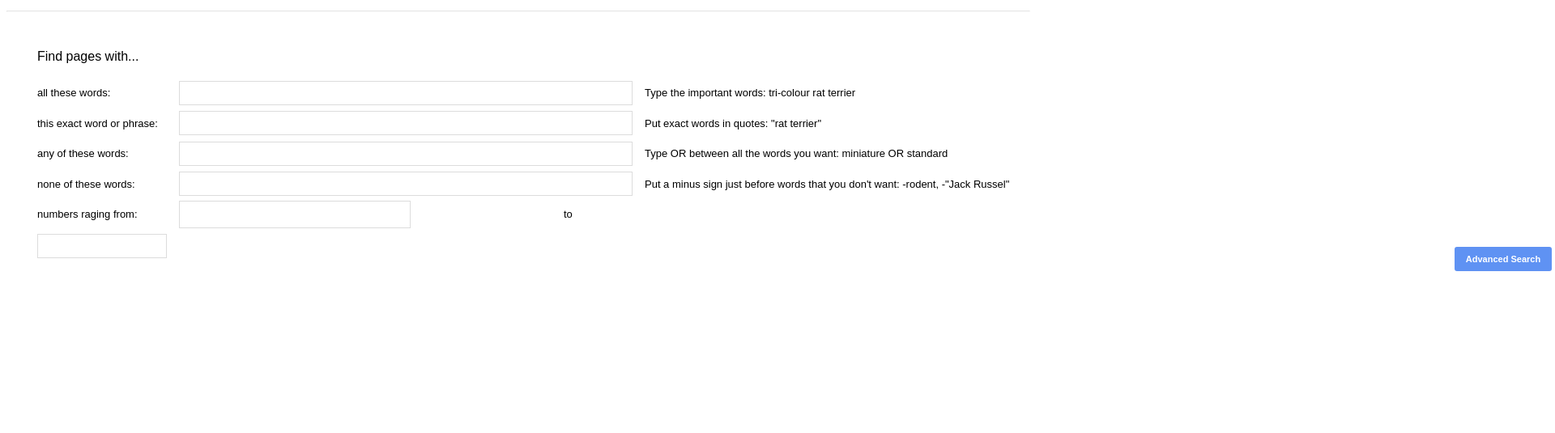
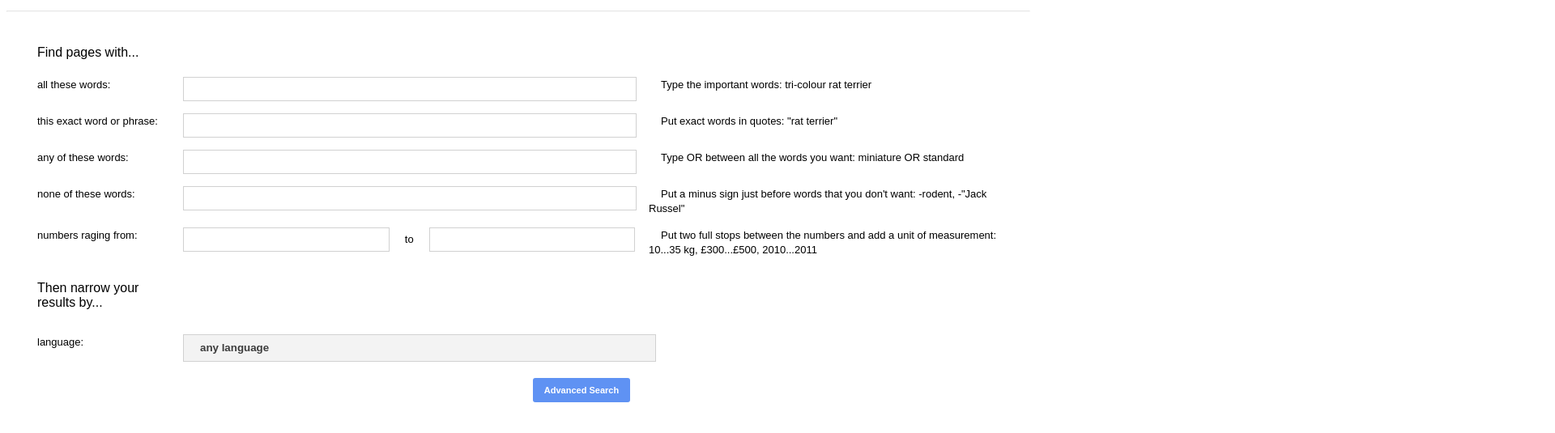
Before and after one commit to medina325/cs50-web-project-0, a plain HTML site: page google_advanced_search.html in a window 1280 px wide. Shown: the part 121-656 px from the top of the page at 81% size, 1920 px wide, since content can reach past the window. Drawn offline with Linux system fonts and the light colour scheme.

Commit message:
Still working on the advanced search layout

```diff
--- a/google_advanced_search.html
+++ b/google_advanced_search.html
@@ -19,34 +19,33 @@
 
         <!-- I find it curious the names of classes and ids that actual web pages use (including google), so in this case
         FPW stands for Find Pages With-->
-        <p id="FPW">
-            Find pages with...
-        </p>
+
+        <h1 class="FPW">Find pages with...</h1>
 
         <!-- I don't really like the way this is being organized
         but let's see what's gonna happen -->
         <form id="adv_form_grid" action="https://www.google.com/search">
-            <div class="adv_grid_item">
+            <div>
                 <label class="adv_label">all these words:</label>
             </div>
-            <div class="adv_grid_item">
+            <div>
                 <input class="adv_input" type="search" name="as_q">
             </div>
-            <div class="adv_grid_item">
+            <div>
                 <label class="adv_label">Type the important words: tri-colour rat terrier</label><br>
             </div>
 
-            <div class="adv_grid_item">
+            <div>
                 <label class="adv_label">this exact word or phrase:</label>
             </div>
-            <div class="adv_grid_item">
+            <div>
                 <input class="adv_input" type="search" name="as_epq">
             </div>
             <div>
                 <label class="adv_label">Put exact words in quotes: "rat terrier"</label>
             </div>
 
-            <div class="adv_grid_item">
+            <div>
                 <label class="adv_label">any of these words:</label>
             </div>
             <div>
@@ -56,7 +55,7 @@
                 <label class="adv_label">Type OR between all the words you want: miniature OR standard</label>
             </div>
 
-            <div class="adv_grid_item">
+            <div>
                 <label class="adv_label">none of these words:</label>
             </div>
             <div>
@@ -66,25 +65,44 @@
                 <label class="adv_label">Put a minus sign just before words that you don't want: -rodent, -"Jack Russel"</label>
             </div>
 
-
-            <div class="adv_grid_item">
+            <div>
                 <label class="adv_label">numbers raging from:</label>
             </div>
-            <div class="adv_grid_item">
-                <input class="adv_input_NRF" type="text" name="as_nlo">
+            <div >
+                <input class="adv_input_NRF" type="search" name="as_nlo">
+                <label class="adv_label">to</label>
+                <input class="adv_input_NRF" type="search" name="as_nhi">
             </div>
-            <div class="adv_grid_item" style="margin-left: -100px;">
-                <label class="adv_label">to</label>
-            </div>
-            <div class="adv_grid_item">
-                <input class="adv_input" type="search" name="as_nhi">
+            <div>
+                <label class="adv_label">Put two full stops between the numbers and add a unit of measurement: 10...35 kg, £300...£500, 2010...2011</label>
             </div>
 
-            <div class="rule"></div>
+            <label class="adv_label" style="font-size: 16px;">Then narrow your results by...</label>
+            <div></div><div></div>
 
-            <input type="submit" class="adv_button" value="Advanced Search">
+            <div>
+                <label class="adv_label">language:</label>
+            </div>
+            <div>
+                <input class="adv_list_of_options" name="country" list="countries" placeholder="any language">
+                <datalist id="countries"> <!-- Used for auto complete list of options-->
+                    <option value="any language">
+                    <option value="Afrikaans">
+                    <option value="Arabic">
+                    <option value="Armenian">
+                    <option value="Belarusian">
+                    <option value="Bulgarian">
+                    <option value="Catalan">
+                    <option value="Chinese (Simplified)">
+                    <option value="Chinese (Tradi ......................">
+
+                    <option value="Afrikaans">
+                    <option value="Afrikaans">
+                    <option value="Afrikaans">
+                </datalist>
+            </div>
         </form>
-
+        <input type="submit" class="adv_button" value="Advanced Search" form="adv_form_grid">
 
     </body>
 </html>
--- a/style.css
+++ b/style.css
@@ -81,13 +81,13 @@ h2#adv_srch_header
     padding-top: 10px;
     padding-bottom: 10px;
     color: rgb(209, 54, 54);
-    font-family: Arial, Helvetica, sans-serif;
+    font-family: arial,sans-serif;
     font-weight: 100;
     font-size: 20px;
 }
 
 /* Body of the page*/
-#FPW{
+.FPW{
     padding-left: 38px;
     padding-top: 30px;
     font-family: arial,sans-serif;
@@ -95,34 +95,41 @@ h2#adv_srch_header
     font-weight: 100;
 }
 #adv_form_grid{
+    padding-left: 23px;
+    padding-top: 10px;
+    margin-bottom: 20px;
     display: grid;
-    grid-template-columns: 160px 560px auto;
+    grid-template-columns: 180px 560px auto;
     column-gap: 15px;
-    row-gap: 13px;
-    padding-left: 38px;
-    padding-top: 10px;
-
-
+    row-gap: 15px;
 }
-/*
-.adv_grid_item{
-}
-*/
-.adv_input, .adv_input_NRF{
-    margin-top: -10px;
+.adv_input, .adv_input_NRF, .adv_list_of_options{
     width: 100%;
     height: 30px;
-    border: 1px solid rgba(220, 220, 220, 1);
+    border: 1px solid rgb(209, 209, 209);
 }
-.adv_input:focus{
-    box-shadow: 0 0 2px 2px rgba(106, 108, 238, 0.993);
+.adv_input:focus, .adv_input_NRF:focus{
+    outline: none;
+    border: 1px solid rgba(106, 108, 238, 0.993);
+    padding: 10px;
+    box-shadow: 0px 1px 3px -1px rgb(107, 107, 107) inset;
 }
 .adv_label{
     font-family: arial,sans-serif;
     font-size: 13px;
+    margin: 15px;
 }
 .adv_input_NRF{
-    width: 50%;
+    width: 45.5%;
+}
+.adv_list_of_options{
+    background-color: rgb(243, 243, 243);
+    font-weight: 700;
+    padding-left: 20px;
+}
+.adv_list_of_options::placeholder{
+    color: black;
+    opacity: .75;
 }
 
 /* Advanced search button*/
@@ -133,7 +140,7 @@ h2#adv_srch_header
     width: 120px;
     font-size: 11px;
     font-weight: bold;
-    margin: 10px 1000px;
+    margin-left: 650px;
 }
 .adv_button:hover{
     background-color: rgba(90, 142, 239, 0.993);
```
Also changed, not shown: Google__G__Logo.png (added), Google__G__Logo.svg (added).
